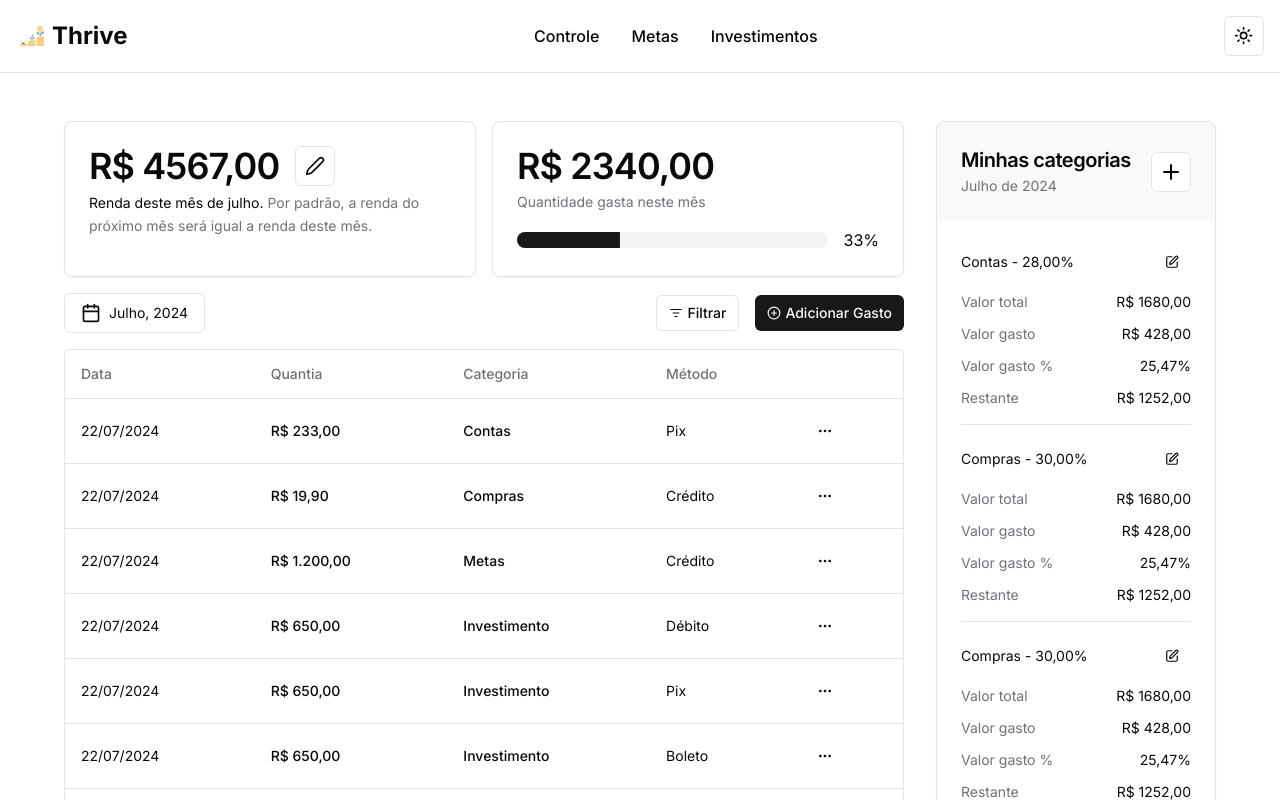
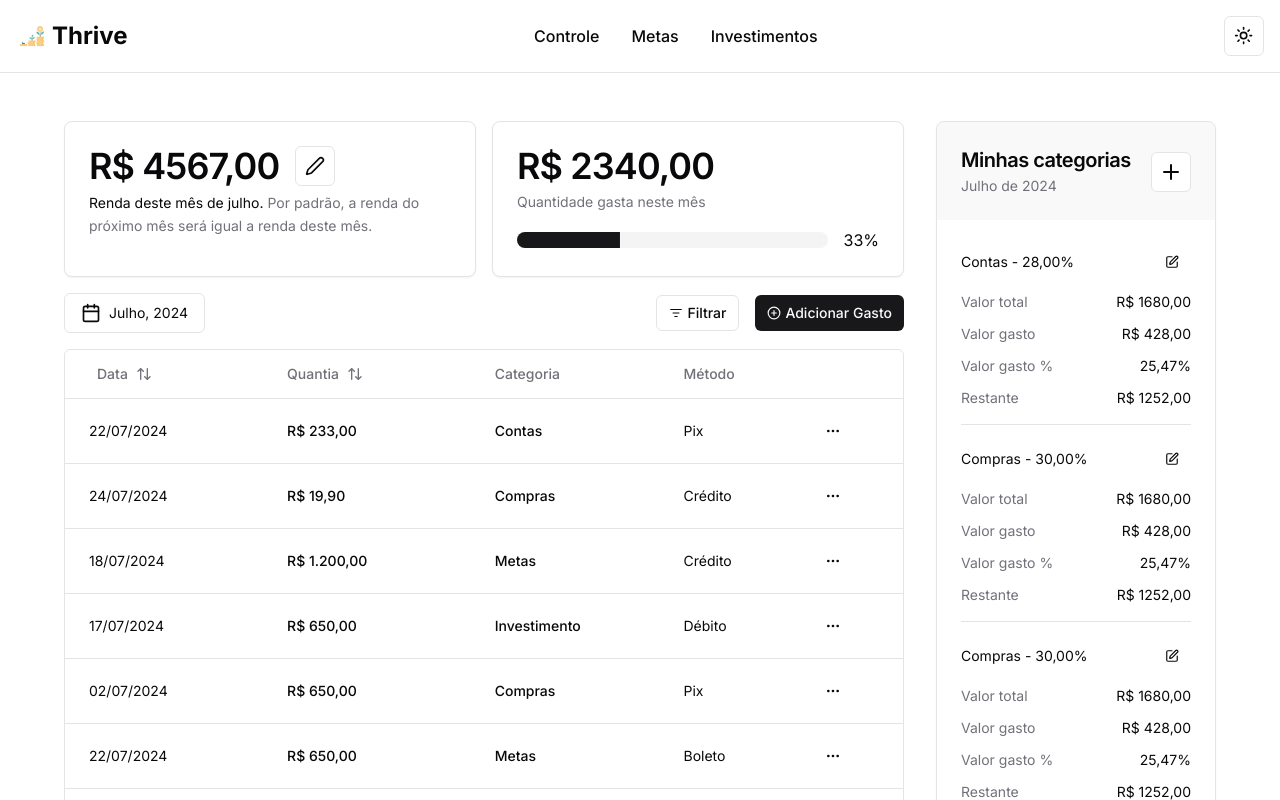
Before and after one commit to sblvitor/thrive, a Next.js app: page /controle in a window 1280 px wide. Shown: the top 800 px of the page. Built offline with nearby package versions, Linux system fonts and the light colour scheme.

Commit message:
feat: add sorting to the data table in date and amount columns

```diff
--- a/src/app/(authenticated)/controle/columns.tsx
+++ b/src/app/(authenticated)/controle/columns.tsx
@@ -2,7 +2,7 @@
 
 import { ColumnDef } from "@tanstack/react-table"
 import { Expense } from "@/models/controle/expense" // You can use a Zod schema here if you want. TODO ver depois
-import { MoreHorizontal } from "lucide-react"
+import { ArrowDown, ArrowUp, ArrowUpDown, MoreHorizontal } from "lucide-react"
 
 import { Button } from "@/components/ui/button"
 import {
@@ -15,11 +15,38 @@ import {
 export const columns: ColumnDef<Expense>[] = [
     {
         accessorKey: "date",
-        header: "Data"
+        header: ({ column }) => {
+            return (
+                <Button
+                    variant={'ghost'}
+                    onClick={() => column.toggleSorting(column.getIsSorted() === 'asc')}
+                >
+                    Data
+                    { column.getIsSorted()
+                        ? column.getIsSorted() === 'asc' ? <ArrowUp className="ml-2 h-4 w-4" /> : <ArrowDown className="ml-2 h-4 w-4" />
+                        : <ArrowUpDown className="ml-2 h-4 w-4" />
+                    }
+                </Button>
+            )
+        },
+        cell: ({ row }) => <div className="pl-2">{row.getValue('date')}</div>
     },
     {
         accessorKey: "amount",
-        header: () => <div className="text-start">Quantia</div>,
+        header: ({ column }) => {
+            return (
+                <Button
+                    variant={'ghost'}
+                    onClick={() => column.toggleSorting(column.getIsSorted() === 'asc')}
+                >
+                    Quantia
+                    { column.getIsSorted()
+                        ? column.getIsSorted() === 'asc' ? <ArrowUp className="ml-2 h-4 w-4" /> : <ArrowDown className="ml-2 h-4 w-4" />
+                        : <ArrowUpDown className="ml-2 h-4 w-4" />
+                    }
+                </Button>
+            )
+        },
         cell: ({ row }) => {
             const amount = parseFloat(row.getValue("amount"))
             const formatted = new Intl.NumberFormat("pt-BR", {
@@ -27,7 +54,7 @@ export const columns: ColumnDef<Expense>[] = [
                 currency: 'BRL',
             }).format(amount)
 
-            return <div className="font-medium">{formatted}</div>
+            return <div className="font-medium pl-4">{formatted}</div>
         }
     },
     {
--- a/src/components/ui/data-table.tsx
+++ b/src/components/ui/data-table.tsx
@@ -1,6 +1,6 @@
 'use client'
 
-import { ColumnDef, getCoreRowModel, useReactTable, flexRender, getPaginationRowModel } from "@tanstack/react-table"
+import { ColumnDef, SortingState, getCoreRowModel, useReactTable, flexRender, getPaginationRowModel, getSortedRowModel } from "@tanstack/react-table"
 
 import {
     Table,
@@ -11,6 +11,7 @@ import {
     TableRow,
   } from "@/components/ui/table"
 import { Button } from "./button"
+import { useState } from "react"
 
 interface DataTableProps<TData, TValue> {
     columns: ColumnDef<TData, TValue>[]
@@ -21,11 +22,19 @@ export function DataTable<TData, TValue>({
     columns,
     data,
 }: DataTableProps<TData, TValue>) {
+
+    const [sorting, setSorting] = useState<SortingState>([])
+
     const table = useReactTable({
         data,
         columns,
         getCoreRowModel: getCoreRowModel(),
         getPaginationRowModel: getPaginationRowModel(),
+        onSortingChange: setSorting,
+        getSortedRowModel: getSortedRowModel(),
+        state: {
+            sorting,
+        },
     })
 
     return (
--- a/src/models/controle/expense.ts
+++ b/src/models/controle/expense.ts
@@ -19,77 +19,77 @@ export const julyExpenses: Expense[] = [
         id: '2',
         amount: 19.9,
         category: 'shopping',
-        date: '22/07/2024',
+        date: '24/07/2024',
         paymentMethod: 'credit',
     },
     {
         id: '3',
         amount: 1200,
         category: 'goals',
-        date: '22/07/2024',
+        date: '18/07/2024',
         paymentMethod: 'credit'
     },
     {
         id: '4',
         amount: 650,
         category: 'investment',
-        date: '22/07/2024',
+        date: '17/07/2024',
         paymentMethod: 'debit'
     },
     {
         id: '4',
         amount: 650,
-        category: 'investment',
-        date: '22/07/2024',
+        category: 'shopping',
+        date: '02/07/2024',
         paymentMethod: 'pix'
     },
     {
         id: '4',
         amount: 650,
-        category: 'investment',
+        category: 'goals',
         date: '22/07/2024',
         paymentMethod: 'slip'
     },
     {
         id: '4',
-        amount: 650,
-        category: 'investment',
-        date: '22/07/2024',
+        amount: 421.32,
+        category: 'bills',
+        date: '30/07/2024',
         paymentMethod: 'credit'
     },
     {
         id: '4',
-        amount: 650,
+        amount: 15,
         category: 'investment',
-        date: '22/07/2024',
+        date: '15/07/2024',
         paymentMethod: 'pix'
     },
     {
         id: '4',
-        amount: 650,
-        category: 'investment',
-        date: '22/07/2024',
+        amount: 6.50,
+        category: 'goals',
+        date: '10/07/2024',
         paymentMethod: 'pix'
     },
     {
         id: '4',
-        amount: 650,
-        category: 'investment',
-        date: '22/07/2024',
+        amount: 26.42,
+        category: 'shopping',
+        date: '16/07/2024',
         paymentMethod: 'pix'
     },
     {
         id: '4',
-        amount: 650,
-        category: 'investment',
-        date: '22/07/2024',
+        amount: 236.65,
+        category: 'shopping',
+        date: '20/07/2024',
         paymentMethod: 'credit'
     },
     {
         id: '4',
-        amount: 650,
-        category: 'investment',
-        date: '22/07/2024',
+        amount: 952.78,
+        category: 'bills',
+        date: '05/07/2024',
         paymentMethod: 'credit'
     },
 ]
```
